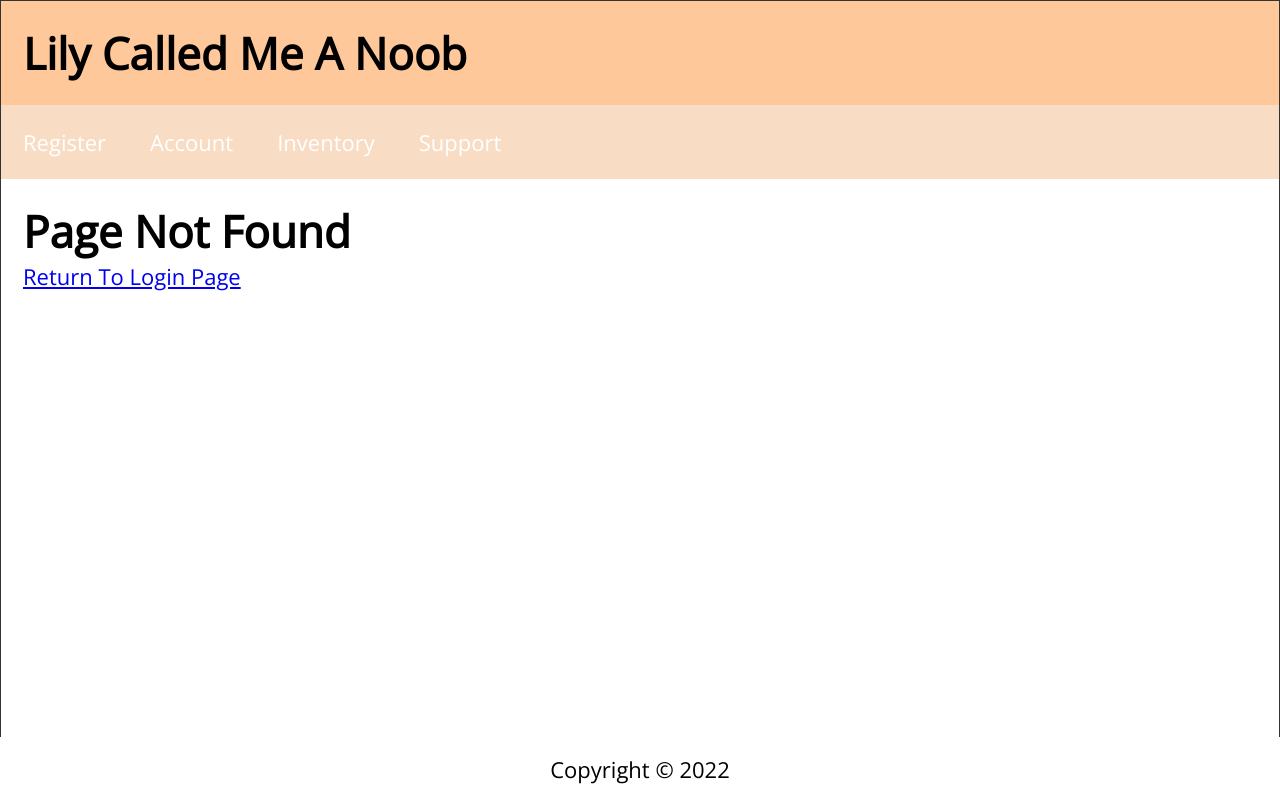
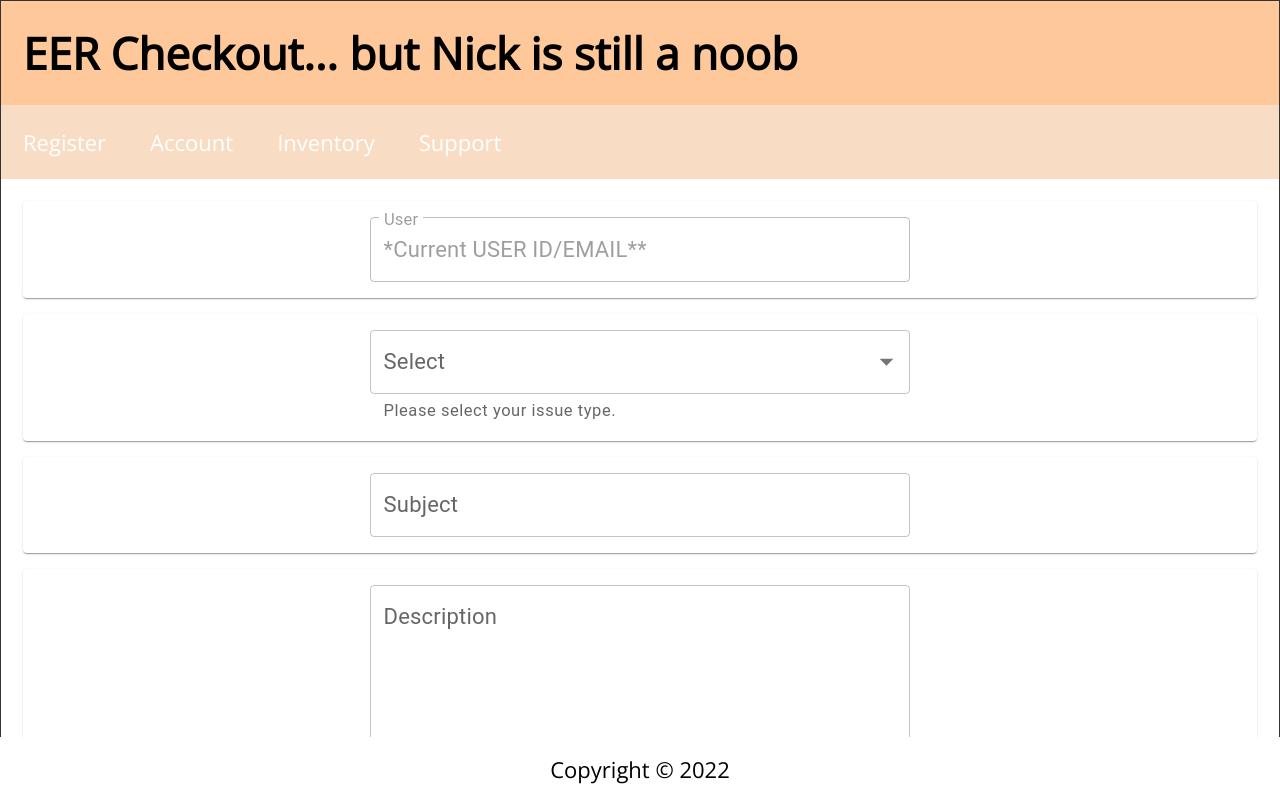
Before and after one commit to lilychieng/EE461L-SP22-Lab-Group, a React (Create React App) app in the folder Frontend/ee_461l_frontend/: page /support in a window 1280 px wide. Before the commit this address had no page. Built offline with nearby package versions, Linux system fonts and the light colour scheme.

Commit message:
support page

```diff
--- a/Frontend/ee_461l_frontend/src/App.js
+++ b/Frontend/ee_461l_frontend/src/App.js
@@ -6,6 +6,7 @@ import Inventory from "./pages/Inventory";
 import Register from "./pages/Register";
 import Account from "./pages/Account";
 import Missing from "./pages/Missing";
+import Support from "./pages/Support";
 
 import React from "react";
 import { Routes, Route } from "react-router-dom";
@@ -14,7 +15,7 @@ import UserSignUp from "./Components/UserManagement/UserSignUp";
 function App() {
   return (
     <div className="App">
-      <Header title="Lily Called Me A Noob" />
+      <Header title="EER Checkout... but Nick is still a noob" />
       <Nav />
       <Routes>
         <Route path="/" element={<Register />}></Route>
@@ -25,6 +26,7 @@ function App() {
           element={<Inventory title="Inventory" />}
         ></Route>
         <Route path="signup" element={<UserSignUp />} />
+        <Route path="support" element={<Support />} />
         <Route path="*" element={<Missing title="Page Not Found" />}></Route>
       </Routes>
       <Footer />
--- /dev/null
+++ b/Frontend/ee_461l_frontend/src/Components/SupportTicket/index.js
@@ -0,0 +1,125 @@
+import * as React from "react";
+import Box from "@mui/material/Box";
+import TextField from "@mui/material/TextField";
+import Button from "@mui/material/Button";
+import MenuItem from "@mui/material/MenuItem";
+import Grid from "@mui/material/Grid";
+import Paper from "@mui/material/Paper";
+import { styled } from "@mui/material/styles";
+
+const Item = styled(Paper)(({ theme }) => ({
+  backgroundColor: theme.palette.mode === "dark" ? "#1A2027" : "#fff",
+  ...theme.typography.body2,
+  padding: theme.spacing(1),
+  textAlign: "center",
+  color: theme.palette.text.secondary,
+}));
+
+const issues = [
+  {
+    value: "USD",
+    label: "Request Checkout Extension",
+  },
+  {
+    value: "EUR",
+    label: "Missing/Broken Hardware",
+  },
+  {
+    value: "BTC",
+    label: "Delete Account",
+  },
+  {
+    value: "JPY",
+    label: "Other",
+  },
+];
+
+export default function FormPropsTextFields() {
+  const [issue, setIssue] = React.useState("");
+  const handleChange = (event) => {
+    setIssue(event.target.value);
+  };
+
+  return (
+    <Box
+      component="form"
+      sx={{
+        "& .MuiTextField-root": { m: 1, width: "50ch" },
+      }}
+      noValidate
+      autoComplete="off"
+    >
+      <Grid container spacing={2}>
+        {/* User ID */}
+        <Grid item xs={12}>
+          <Item>
+            <TextField
+              disabled
+              id="outlined-disabled"
+              label="User"
+              defaultValue="*Current USER ID/EMAIL**"
+            />
+          </Item>
+        </Grid>
+
+        {/* Issue Drop Down */}
+        <Grid item xs={12}>
+          <Item>
+            <TextField
+              id="outlined-select-issue"
+              select
+              label="Select"
+              value={issue}
+              onChange={handleChange}
+              helperText="Please select your issue type."
+            >
+              {issues.map((option) => (
+                <MenuItem key={option.value} value={option.value}>
+                  {option.label}
+                </MenuItem>
+              ))}
+            </TextField>
+          </Item>
+        </Grid>
+
+        {/* Subject Line */}
+        <Grid item xs={12}>
+          <Item>
+            <TextField id="outlined-basic" label="Subject" variant="outlined" />
+          </Item>
+        </Grid>
+
+        {/* Description */}
+        <Grid item xs={12}>
+          <Item>
+            <TextField
+              id="outlined-multiline-static"
+              label="Description"
+              placeholder="Please enter the details of your issue."
+              multiline
+              rows={5}
+            />
+          </Item>
+        </Grid>
+
+        {/* Submit  */}
+        <Grid item xs={12}>
+          <Item>
+            <Button variant="outlined" size="small">
+              Submit
+            </Button>
+          </Item>
+        </Grid>
+      </Grid>
+      <div>
+        <br />
+
+        <br />
+
+        <br />
+
+        <br />
+      </div>
+    </Box>
+  );
+}
--- a/Frontend/ee_461l_frontend/src/pages/Support.js
+++ b/Frontend/ee_461l_frontend/src/pages/Support.js
@@ -1,12 +1,18 @@
-import React from 'react';
+import React from "react";
+import SupportPage from "../Components/SupportTicket";
 
 const Support = ({ title }) => {
   return (
     <main className="Support">
       <h1>{title}</h1>
+      <main>
+        <div>
+          <SupportPage />
+        </div>
+      </main>
       <p>This is the support me page. Coming soon!</p>
     </main>
-  )
-}
+  );
+};
 
 export default Support;
```
